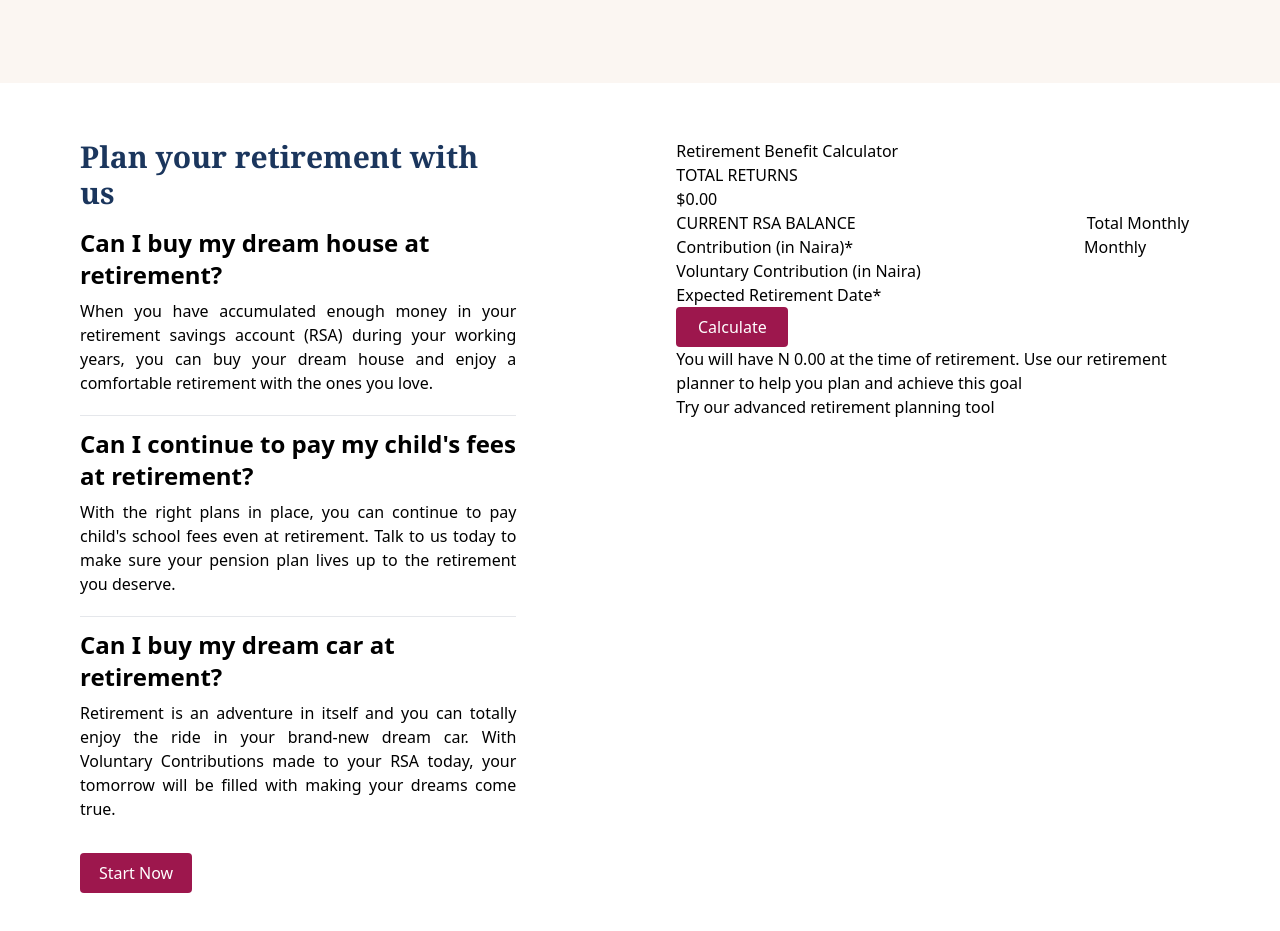
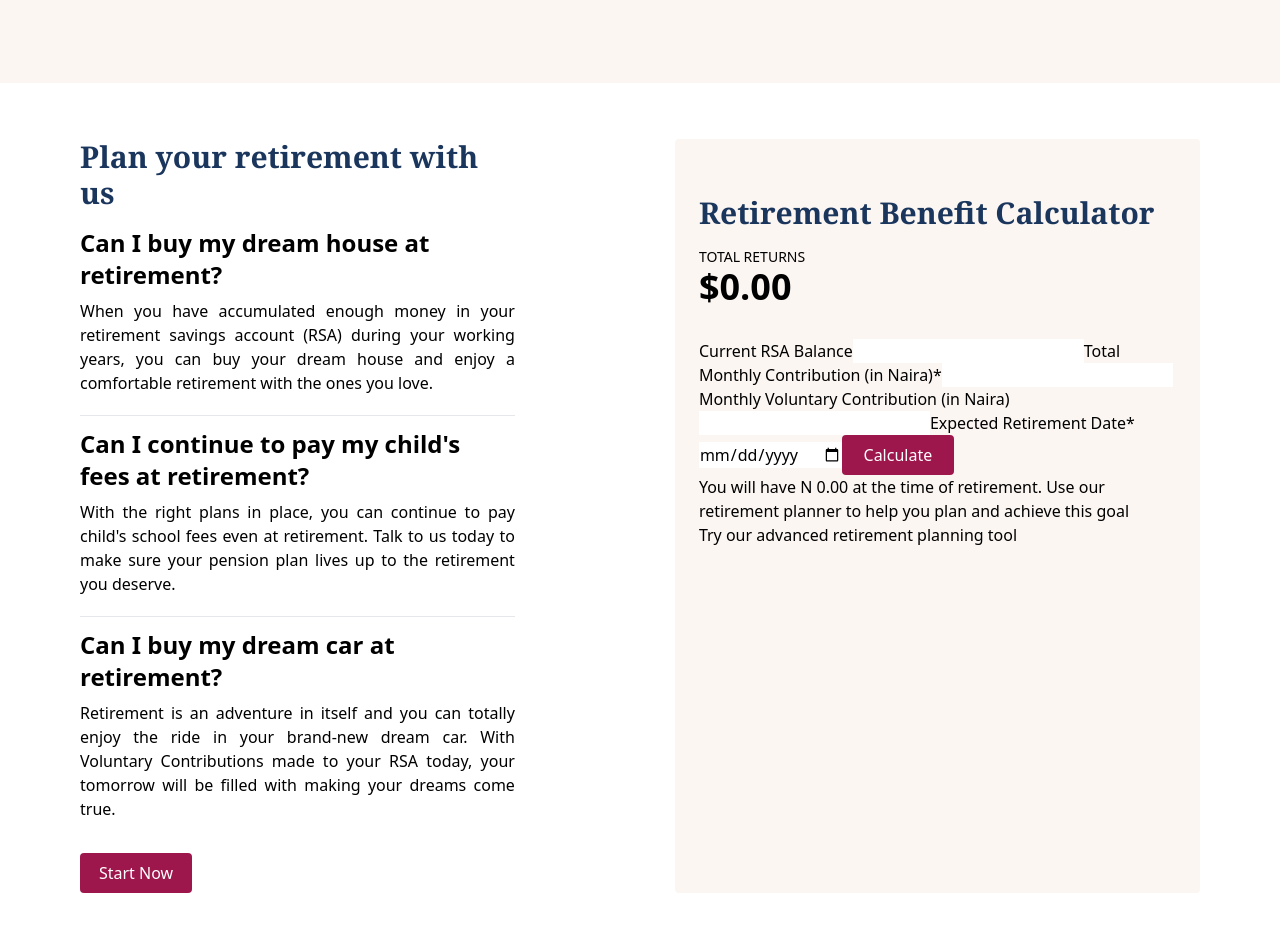
Before and after one commit to AkinAkinbobola/ARM-PENSION-SITE-CLONE, a Vue app in the folder arm-clone/: page / in a window 1280 px wide. Shown: the part 2200-3131 px from the top of the page. Built offline with nearby package versions, Linux system fonts and the light colour scheme.

Commit message:
Update BenefitCalculator.vue

```diff
--- a/arm-clone/src/components/BenefitCalculator.vue
+++ b/arm-clone/src/components/BenefitCalculator.vue
@@ -23,19 +23,19 @@
             <button class="py-2 px-4 text-white bg-pink-800 ml-0 font-sans rounded w-28">Start Now</button>
         </div>
 
-        <div class="flex flex-col w-6/12 ml-40">
-            <h1>Retirement Benefit Calculator</h1>
-            <h2>TOTAL RETURNS</h2>
-            <h1>$0.00</h1>
+        <div class="flex flex-col w-6/12 ml-40 bg-cream rounded pt-14 px-6">
+            <h1 class="text-blueText text-3xl font-serif font-bold mb-4">Retirement Benefit Calculator</h1>
+            <h2 class="text-sm">TOTAL RETURNS</h2>
+            <h1 class="text-4xl font-semibold mb-8">$0.00</h1>
             <form>
-                <label for="rsaBalance">CURRENT RSA BALANCE</label>
-                <input type="text" name="rsaBalance">
+                <label for="rsaBalance" class="font-lg">Current RSA Balance</label>
+                <input type="number" name="rsaBalance">
                 <label for="monthlyContrib">Total Monthly Contribution (in Naira)*</label>
-                <input type="text" name="monthlyContrib">
+                <input type="number" name="monthlyContrib">
                 <label for="volunContrib">Monthly Voluntary Contribution (in Naira)</label>
-                <input type="text" name="volunContrib">
+                <input type="number" name="volunContrib">
                 <label for="retireDt">Expected Retirement Date*</label>
-                <input type="text" name="retireDt">
+                <input type="date" name="retireDt">
                 <button class="py-2 px-4 text-white bg-pink-800 ml-0 font-sans rounded w-28">Calculate</button>
             </form>
             <div>
```
